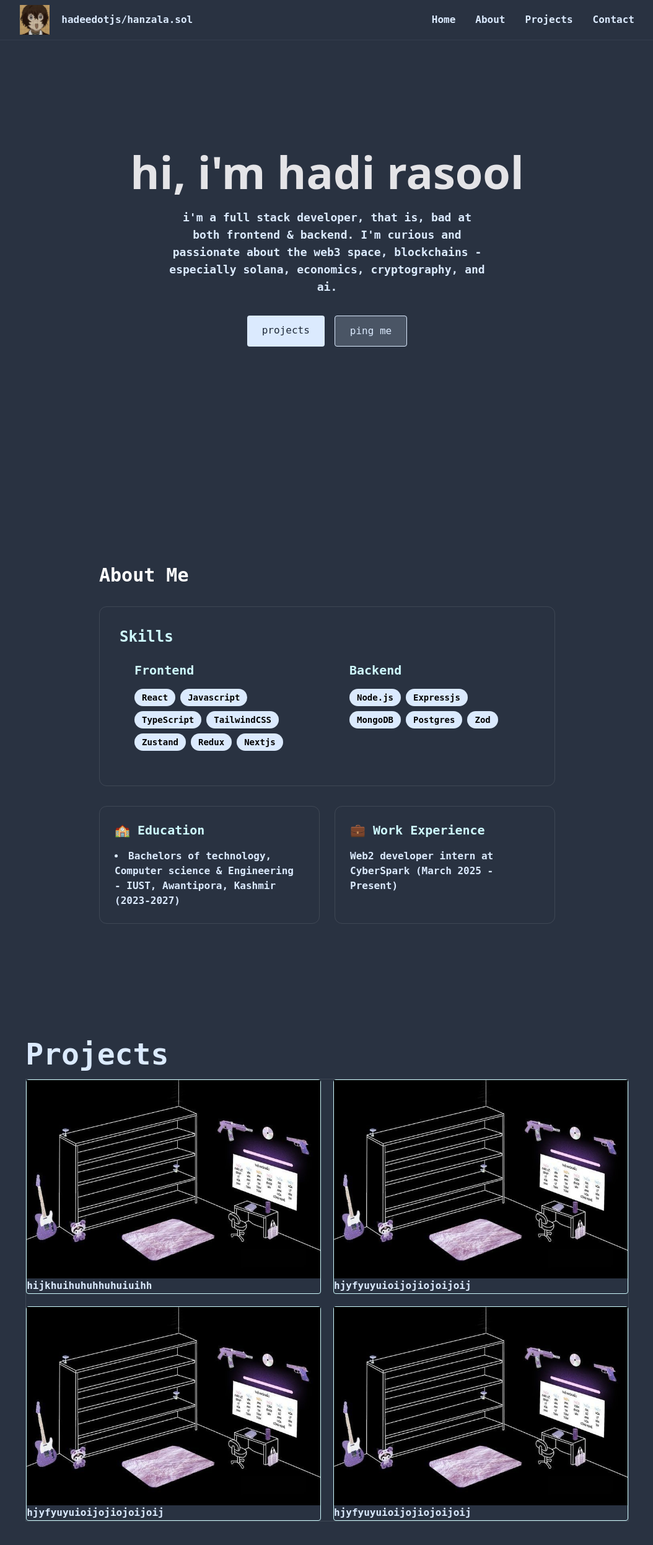
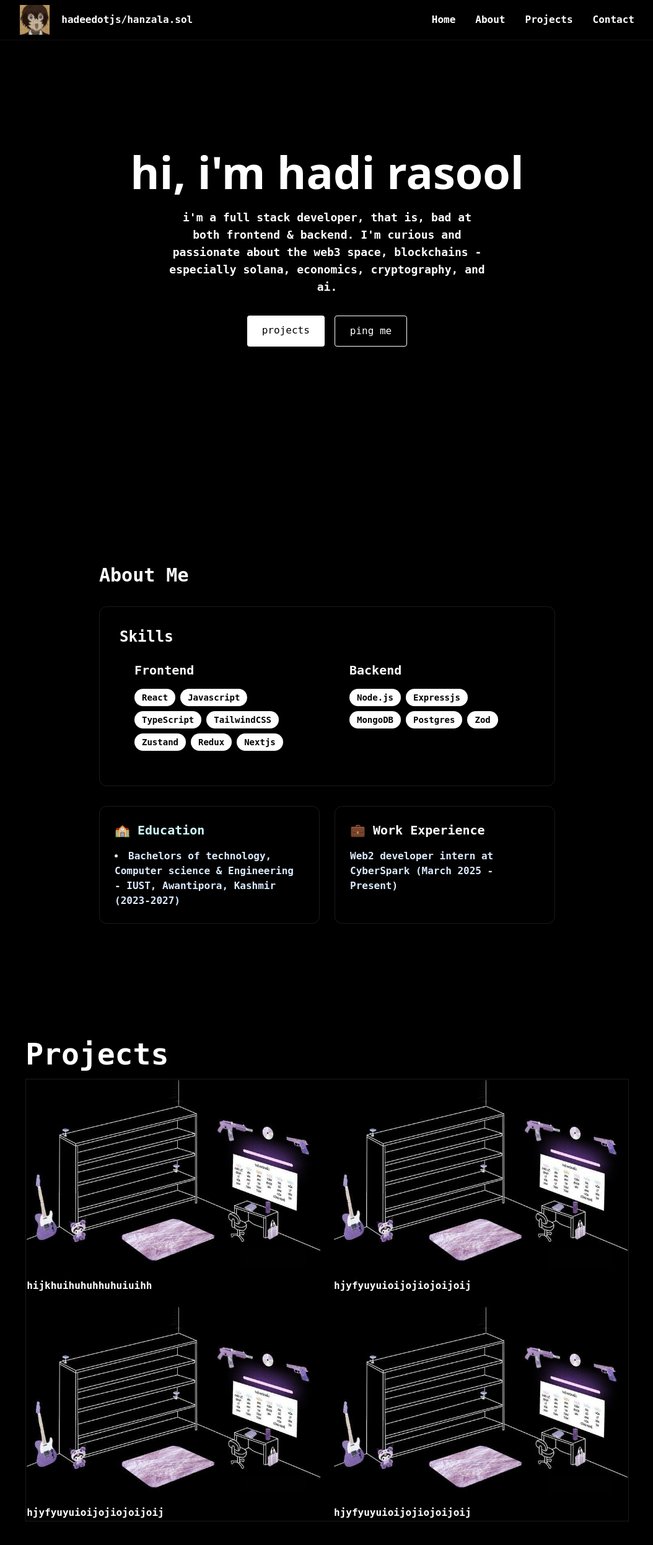
Before and after one commit to hadeedotjs/hello-portfolio, a React (Vite) app: page / in a window 1280 px wide. Shown: the top 2492 px of the page at 62% size, without its empty margins (112-1166 px from the left). Built offline with nearby package versions, Linux system fonts and the light colour scheme.

Commit message:
chngd colors

```diff
--- a/src/components/Loading.jsx
+++ b/src/components/Loading.jsx
@@ -24,7 +24,7 @@ export const Loading = ({onComplete}) => {
 
     return (
         <div className="fixed inset-0 z-50 flex flex-col items-center justify-center">
-            <div className="mb-4 text-blue-100 text-4xl font-mono font-bold ">
+            <div className="mb-4 text-white text-4xl font-mono font-bold ">
                 {text}
             </div>
             {/* <div className="w-[200px] h-[2px] bg-gray-800 rounded relative overflow-hidden">
--- a/src/components/Mobile.jsx
+++ b/src/components/Mobile.jsx
@@ -4,14 +4,14 @@ export const Mobile = ({ menu, setMenu }) => {
     return (
         <div
             className={`fixed top-0 left-0 w-full z-40 flex flex-col items-center justify-center
-                       transition-all duration-300 ease-in-out text-blue-100 md:hidden
+                       transition-all duration-300 ease-in-out text-white md:hidden
 
                        ${menu ? "h-screen opacity-100 pointer-events-auto":"h-screen opacity-0 pointer-events-none"}`}
         >
             <button
                 onClick={() => {setMenu(false)}
                 }
-                className="absolute top-6 right-6 text-blue-100 focus:outline-none cursor-pointer"
+                className="absolute top-6 right-6 text-white focus:outline-none cursor-pointer"
                 aria-label="Close Menu"
 
 
--- a/src/components/Navbar.jsx
+++ b/src/components/Navbar.jsx
@@ -9,7 +9,7 @@ export const Navbar = ({ menu, setMenu }) => {
     return (
         <nav className="fixed top-0 w-full z-40 border-b border-slate-400/10">
             <div className="max-w-5xl mx-auto px-4">
-                <div className="flex justify-between items-center h-16 text-blue-100 ">
+                <div className="flex justify-between items-center h-16 text-white ">
                     <div className="flex  items-center">
                         <img className="w-12 h-12" src={dazai} alt="404"></img>
                         <a href="#home" > &nbsp; hadeedotjs/hanzala.sol</a>
--- a/src/components/sections/About.jsx
+++ b/src/components/sections/About.jsx
@@ -28,16 +28,16 @@ export const About = () => {
 
           <div className="rounded-xl p-8 border-white/10 border">
 
-          <h1 className="text-2xl text-cyan-100"> Skills</h1>
+          <h1 className="text-2xl text-white"> Skills</h1>
 
             <div className="grid grid-cols-1 md:grid-cols-2 gap-6">
               <div className="p-6 hover:-translate-y-1 transition-all">
-                <h3 className="text-xl font-bold mb-4 text-cyan-100"> Frontend</h3>
+                <h3 className="text-xl font-bold mb-4 text-white"> Frontend</h3>
                 <div className="flex flex-wrap gap-2">
                   {frontendSkills.map((tech, key) => (
                     <span
                       key={key}
-                      className="bg-blue-100 text-black py-1 px-3 rounded-full text-sm
+                      className="bg-white text-black py-1 px-3 rounded-full text-sm
                     "
                     >
                       {tech}
@@ -47,12 +47,12 @@ export const About = () => {
               </div>
 
               <div className="rounded-xl p-6 hover:-translate-y-1 transition-all">
-                <h3 className="text-xl font-bold mb-4 text-cyan-100"> Backend</h3>
+                <h3 className="text-xl font-bold mb-4 text-white"> Backend</h3>
                 <div className="flex flex-wrap gap-2">
                   {backendSkills.map((tech, key) => (
                     <span
                       key={key}
-                      className="bg-blue-100 text-black py-1 px-3 rounded-full text-sm
+                      className="bg-white text-black py-1 px-3 rounded-full text-sm
                     "
                     >
                       {tech}
@@ -74,8 +74,8 @@ export const About = () => {
               </ul>
             </div>
             <div className="p-6 rounded-xl border-white/10 border hover:-translate-y-1 transition-all">
-              <h3 className="text-xl font-bold text-cyan-100 mb-4"> 💼 Work Experience </h3>
-              <div className="space-y-4 text-blue-100">
+              <h3 className="text-xl font-bold text-white mb-4"> 💼 Work Experience </h3>
+              <div className="space-y-4 text-white">
                 <div>
                   <h4 className="font-semibold text-blue-100">
                     {" "}
--- a/src/components/sections/Contact.jsx
+++ b/src/components/sections/Contact.jsx
@@ -1,22 +1,22 @@
 export const Contact = () => {
     return <section id="contact" className="min-h-screen flex flex-col gap-6 justify-center items-center py-10 ">
 
-        <h1 className="text-2xl md:text-5xl text-cyan-100 py-20">
+        <h1 className="text-2xl md:text-5xl text-white py-20">
             Ping me here :
         </h1>
         <div className="flex justify-center items-center text-black gap-6">
-        <a href="https://x.com/hanzaladotjs" className="border border rounded bg-blue-100 px-10 py-5" >
+        <a href="https://x.com/hanzaladotjs" className="border border rounded bg-white px-10 py-5" >
             twitter
         </a>
-        <a href="https://github.com/hadeedotjs" className="border border rounded bg-blue-100 px-10 py-5">
+        <a href="https://github.com/hadeedotjs" className="border border rounded bg-white px-10 py-5">
             github
         </a>
-        <a href="https://www.linkedin.com/in/hadeedotjs/" className="border border rounded bg-blue-100 px-10 py-5">
+        <a href="https://www.linkedin.com/in/hadeedotjs/" className="border border rounded bg-white px-10 py-5">
             linkedin
         </a>
         </div>
 
-        <a className="border bg-black text-blue-100 p-5 ">
+        <a className="border bg-black text-white p-5 ">
            email: hadirasoolx@gmail.com
         </a>
 
--- a/src/components/sections/Home.jsx
+++ b/src/components/sections/Home.jsx
@@ -8,11 +8,11 @@ export const Home = () => {
     >
       {/* <RevealOnScroll> */}
         <div className="text-center z-10 px-4">
-          <h1 className="text-zinc-200 text-5xl md:text-7xl font-bold mb-6 font-sans">
+          <h1 className="text-white text-5xl md:text-7xl font-bold mb-6 font-sans">
             hi, i'm hadi rasool
           </h1>
 
-          <p className="text-blue-100 text-lg mb-8 max-w-lg mx-auto">
+          <p className="text-white text-lg mb-8 max-w-lg mx-auto">
             i'm a full stack developer, that is, bad at both frontend & backend. I'm
             curious and passionate about the web3 space, blockchains - especially solana, economics,
             cryptography, and ai.
@@ -20,14 +20,14 @@ export const Home = () => {
           <div className="flex justify-center space-x-4">
             <a
               href="#projects"
-              className="bg-blue-100 text-gray-800 py-3 px-6 rounded font-medium transition relative overflow-hidden hover:-translate-y-0.5 "
+              className="bg-white text-black py-3 px-6 rounded font-medium transition relative overflow-hidden hover:-translate-y-0.5 "
             >
               projects
             </a>
 
             <a
               href="#contact"
-              className="border bg-gray-600 text-blue-100 py-3 px-6 rounded font-medium transition-all duration-200
+              className="border bg-black text-white py-3 px-6 rounded font-medium transition-all duration-200
              hover:-translate-y-0.5 "
             >
               ping me
--- a/src/components/sections/Projects.jsx
+++ b/src/components/sections/Projects.jsx
@@ -4,25 +4,25 @@ export const Projects = () => {
     return <section id="projects" className="min-h-screen flex justify-center items-center">
         <div className="flex flex-col p-15 w-auto h-auto md:w-max md:h-max">
 
-            <h1 className="text-2xl md:text-5xl text-blue-100 py-4">
+            <h1 className="text-2xl md:text-5xl text-white py-4">
                 Projects
             </h1>
             <div className="grid grid-cols-1 md:grid-cols-2 w-full-screen rounded-5xl border-white/10 border gap-5">
-                <div className="border border-cyan-100 rounded w-full  h-full ">
+                <div className="border border-grey rounded w-full  h-full ">
                     <img src={project} alt="hi" className="w-max h-50 md:h-80"></img>
-                    <p className="text-blue-100"> hijkhuihuhuhhuhuiuihh</p>
+                    <p className="text-white"> hijkhuihuhuhhuhuiuihh</p>
                 </div>
-                <div className="border border-cyan-100 rounded w-full  h-full" >
+                <div className="border border-grey rounded w-full  h-full" >
                     <img src={project} alt="hi" className="w-max h-50 md:h-80"></img>
-                    <p className="text-blue-100">hjyfyuyuioijojiojoijoij</p>
+                    <p className="text-white">hjyfyuyuioijojiojoijoij</p>
                 </div>
-                <div className="border border-cyan-100 rounded w-full  h-full">
+                <div className="border border-grey rounded w-full  h-full">
                     <img src={project} alt="hi" className="w-max h-50 md:h-80"></img>
-                    <p className="text-blue-100">hjyfyuyuioijojiojoijoij</p>
+                    <p className="text-white">hjyfyuyuioijojiojoijoij</p>
                 </div>
-                <div className="border border-cyan-100 rounded w-full  h-full ">
+                <div className="border border-grey rounded w-full  h-full ">
                     <img src={project} alt="hi" className="w-max h-50 md:h-80"></img>
-                    <p className="text-blue-100">hjyfyuyuioijojiojoijoij</p>
+                    <p className="text-white">hjyfyuyuioijojiojoijoij</p>
                 </div>
             </div>
         </div>
--- a/src/index.css
+++ b/src/index.css
@@ -8,7 +8,7 @@ html, body {
   padding: 0;
   font-family: "mono", serif;
   font-optical-sizing: auto;
-  background-color: #293241;
+  background-color: black;
   font-weight: 700;
 }
 
```
